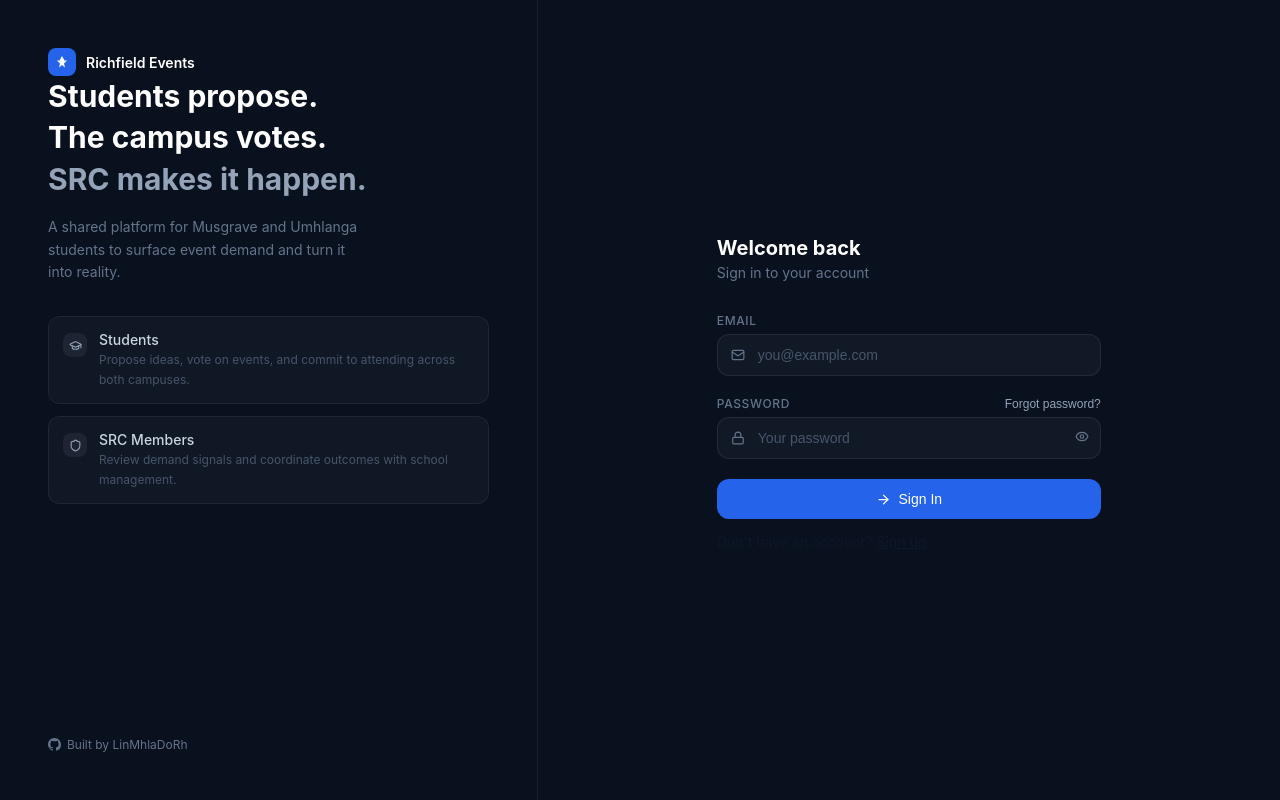
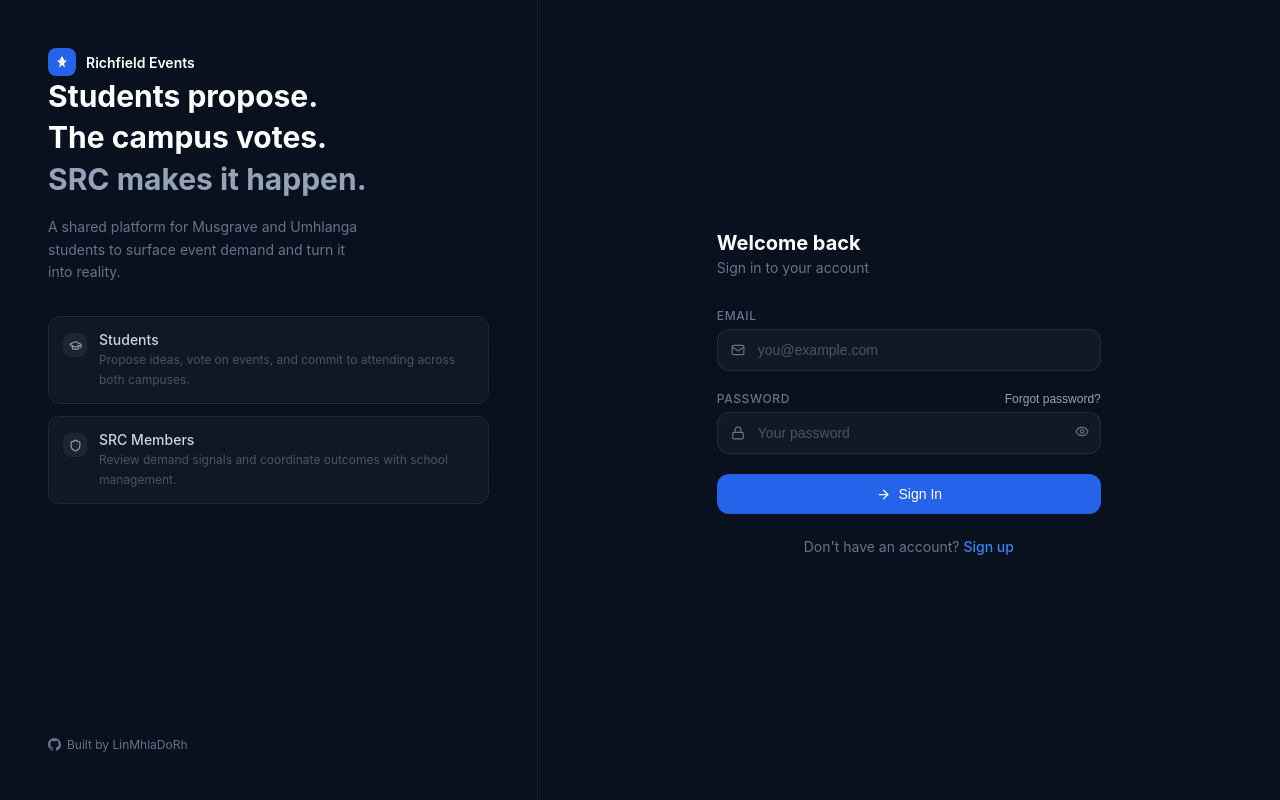
Before and after one commit to LinMhlaDoRh/Student-Events-Platform, a React (Vite) app: page /signin in a window 1280 px wide. Built offline with nearby package versions, Linux system fonts and the light colour scheme; no server answers; the HTML template or start-up script is replaced by a standard one.

Commit message:
Add styles for bolt-switch-auth component
Added styles for the switch authentication component.

```diff
--- a/src/bolt-auth.css
+++ b/src/bolt-auth.css
@@ -1,4 +1,3 @@
-/* New Auth Layout (Translated from Bolt Tailwind) */
 .bolt-auth-page {
   min-height: 100vh;
   display: flex;
@@ -357,6 +356,24 @@
   color: white;
 }
 
+.bolt-switch-auth {
+  margin-top: 1.5rem;
+  text-align: center;
+  font-size: 0.875rem;
+  color: #64748b;
+}
+
+.bolt-switch-auth a {
+  color: #3b82f6;
+  font-weight: 500;
+  text-decoration: none;
+}
+
+.bolt-switch-auth a:hover {
+  color: #60a5fa;
+  text-decoration: underline;
+}
+
 .bolt-role-toggles {
   display: grid;
   grid-template-columns: 1fr 1fr;
```
